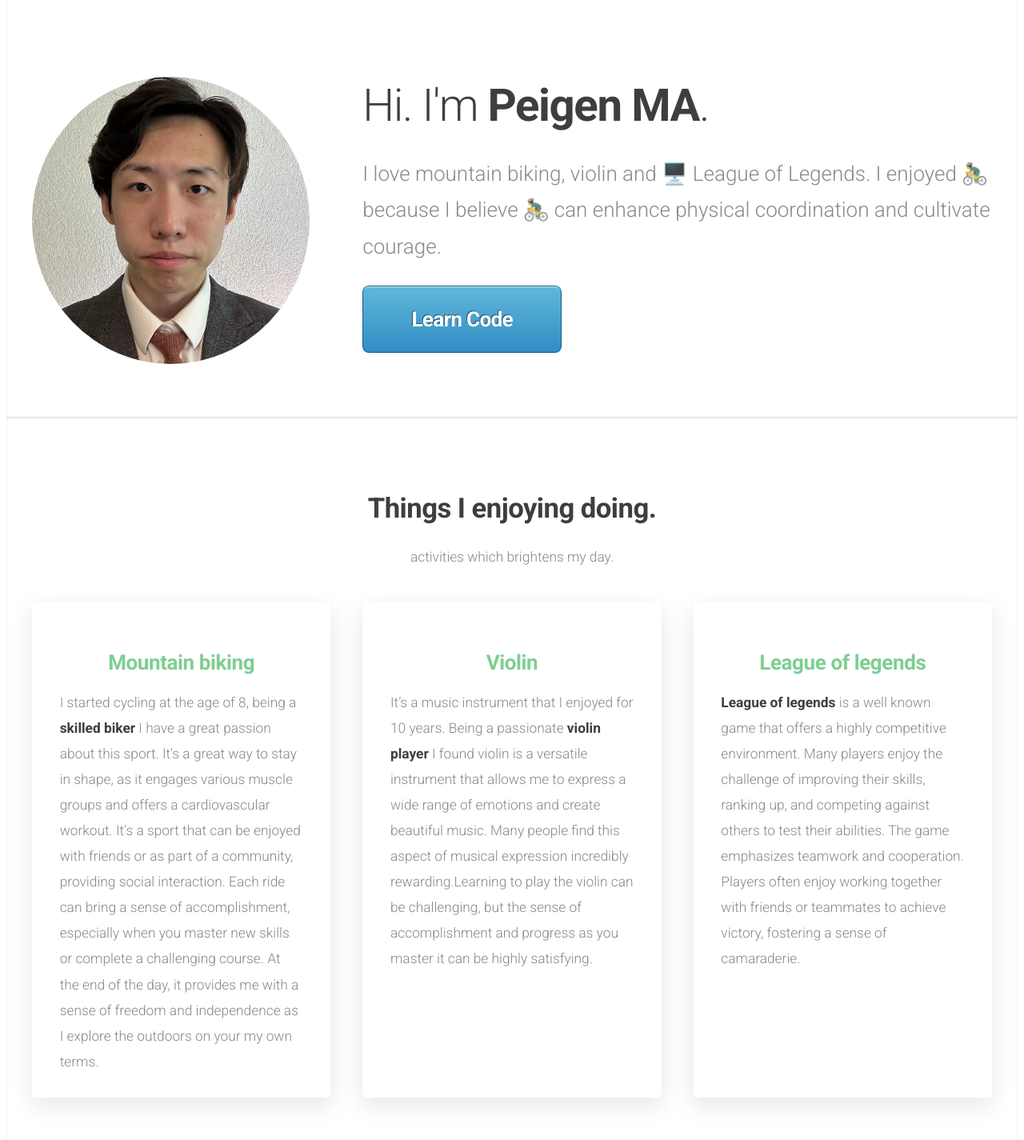
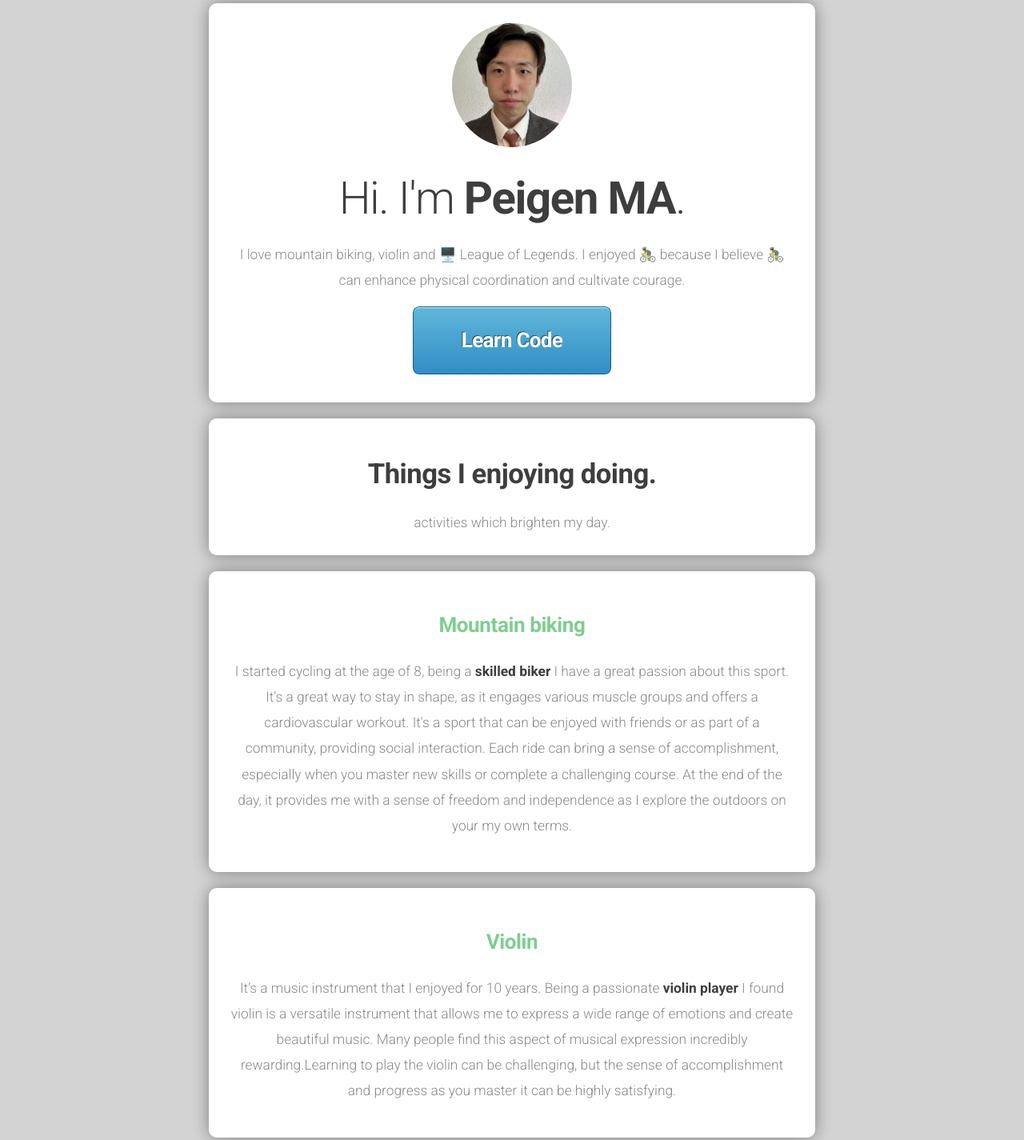
Before and after one commit to PeigenMA111/my-profile, a plain HTML site: page index.html in a window 1280 px wide. Shown: the part 21-1446 px from the top of the page at 80% size. Drawn offline with Linux system fonts and the light colour scheme.

Commit message:
Add files via upload

```diff
--- a/index.html
+++ b/index.html
@@ -7,57 +7,30 @@
 		<link rel="stylesheet" href="https://use.fontawesome.com/releases/v5.2.0/css/all.css" integrity="sha384-hWVjflwFxL6sNzntih27bfxkr27PmbbK/iSvJ+a4+0owXq79v+lsFkW54bOGbiDQ" crossorigin="anonymous">
 	</head>
 	<body>
-	<div class="wrapper">
-		<article class="container" id="top">
-			<div class="row">
-				<div class="4u">
+	<div class="container">
+    <div class="card">
 			<span class="me image image-full"><img src="images/profile-picture.jpg" alt="" /></span>
-				</div>
-				<div class="8u">
-					<header>
 			<h1>Hi. I'm <strong>Peigen MA</strong>.</h1>
-					</header>
 			<p>I love mountain biking, violin and 🖥️ League of Legends. I enjoyed 🚴‍♂️ because I believe 🚴‍♂️ can enhance physical coordination and cultivate courage.</p>
-
 			<a href="https://github.com/PeigenMA111" target="_blank" class="button button-big">Learn Code</a>
     </div>
+  	<div class="card">
+			<h2>Things I enjoying doing.</h2>
+			<span>activities which brighten my day.</span>
     </div>
-		</article>
-	</div>
-	<div class="wrapper">
-		<article id="work">
-			<header>
-				<h2>Things I enjoying doing.</h2>
-				<span>activities which brightens my day.</span>
-			</header>
-			<div class="container">
-				<div class="row">
-					<div class="4u">
-						<section class="box">
+  	<div class="card">
 			<h3>Mountain biking</h3>
 			<p>I started cycling at the age of 8, being a <strong>skilled biker</strong> I have a great passion about this sport.  It's a great way to stay in shape, as it engages various muscle groups and offers a cardiovascular workout. It's a sport that can be enjoyed with friends or as part of a community, providing social interaction. Each ride can bring a sense of accomplishment, especially when you master new skills or complete a challenging course. At the end of the day, it provides me with a sense of freedom and independence as I explore the outdoors on your my own terms.</p>
-						</section>
   	</div>
-					<div class="4u">
-						<section class="box">
+		<div class="card">
 			<h3>Violin</h3>
 			<p>It’s a music instrument that I enjoyed for 10 years. Being a passionate <strong>violin player</strong> I found violin is a versatile instrument that allows me to express a wide range of emotions and create beautiful music. Many people find this aspect of musical expression incredibly rewarding.Learning to play the violin can be challenging, but the sense of accomplishment and progress as you master it can be highly satisfying.</p>
-						</section>
 		</div>
-					<div class="4u">
-						<section class="box">
+		<div class="card">
 			<h3>League of legends</h3>
 			<p><strong>League of legends</strong> is a well known game that offers a highly competitive environment. Many players enjoy the challenge of improving their skills, ranking up, and competing against others to test their abilities. The game emphasizes teamwork and cooperation. Players often enjoy working together with friends or teammates to achieve victory, fostering a sense of camaraderie.</p>
-						</section>
 		</div>
-				</div>
-			</div>
-		</article>
-	</div>
-	<div class="wrapper">
-		<article id="contact">
-				<div class="row row-special">
-					<div class="12u">
+    <div class="card">
 			<h3>Follow me</h3>
 			<ul class="social">
 				<li ><a href="https://github.com/PeigenMA111" target="_blank" class="fab fa-github-square"></a></li>
@@ -66,8 +39,5 @@
 			</ul>
     </div>
 	</div>
-			</div>
-		</article>
-	</div>
 </body>
 </html>
--- a/style.css
+++ b/style.css
@@ -16,9 +16,7 @@ a {
     margin-left: -40px;
 }
 
-p{
-    text-align: left;
-}
+
 
 *
 {
@@ -28,6 +26,25 @@ p{
     -ms-box-sizing: border-box;
     box-sizing: border-box;
 }
+
+body {
+  text-align: center;
+  background-color: lightgrey;
+}
+
+.container {
+  width: 60%;
+  margin:25px  auto;
+}
+
+.card {
+  background-color: white;
+  padding: 25px;
+  margin-top: 20px;
+  border-radius: 10px;
+  box-shadow: 0 0 20px rgba(0,0,0,0.4)
+}
+
 body, input, textarea
 {
     font-family: 'Open Sans', sans-serif;
@@ -93,17 +110,12 @@ em, i
     display: inline-block;
 }
 
-.image img
-{
-    display: block;
-    width: 100%;
-}
 
 .image-full
 {
-    display: block;
-    width: 100%;
-    margin: 0 0 2em 0;
+    <!-- display: block; -->
+    width: 80px;
+    <!-- margin: 0 0 2em 0; -->
 }
 
 .image-left
@@ -220,11 +232,6 @@ ul.social li
     box-shadow: inset 0px 1px 0px 0px rgba(0,0,0,0.05), inset 0px 2px 3px 0px rgba(0,0,0,0.1);
 }
 
-.container {
-    width: 1200px;
-    margin: 0 auto
-}
-
 .\31 2u {
     width: 100%
 }
@@ -266,7 +273,6 @@ body
 {
     font-family: 'Roboto', sans-serif;
     font-size: 13pt;
-    min-width: 1200px;
 }
 
 h1
@@ -313,15 +319,12 @@ h3
 {
     margin-bottom: 0.25em;
 }
-#top
-{
-    text-align: left;
-}
+
 
 #top .me
 {
-    width: 20em;
-    height: 20em;
+    width: 20px;
+    <!-- height: 20em; -->
     margin: 0;
 }
 
@@ -355,8 +358,26 @@ h3
 
 
 @media (max-width: 960px) {
-  .wrapper {
+  .container {
     width: 500px;
   }
 
 }
+
+@media (max-width: 600px) {
+  .container {
+    width: 450px;
+  }
+
+  h1 {
+    font-size: 22px;
+  }
+
+}
+
+@media (max-width: 400px) {
+  .container {
+    width: 350px;
+  }
+
+}
```
Lines whose indentation alone changed are shown as unchanged.
